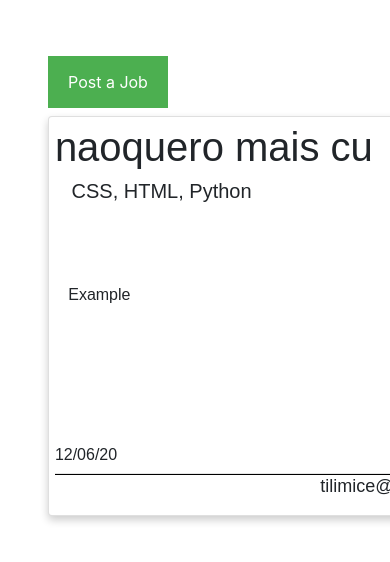
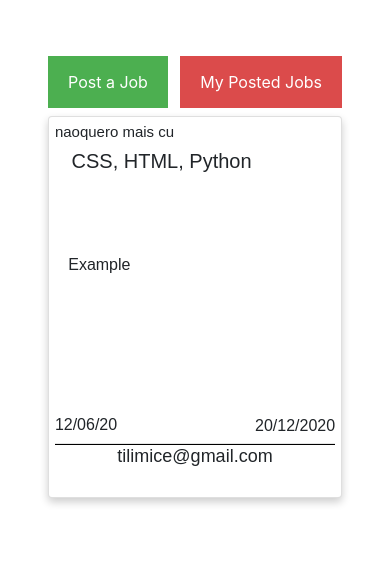
Before and after one commit to Juuj21/InkProject, a Flask app: page /jobs in a window 390 px wide; the page is wider, and only the part inside the window is pictured. Shown: the part 114-676 px from the top of that part. Run offline with Flask 2, Linux system fonts and the light colour scheme; a user stored in the database is signed in; data comes from the database, SQL or seed files in the repository; both versions use the stored data as it was after the commit; some libraries are stand-ins or nearby versions.

Commit message:
User can delete their job

```diff
--- a/Ink/app.py
+++ b/Ink/app.py
@@ -210,7 +210,7 @@ def search():
 
 @app.route("/jobs", methods=["GET", "POST"])
 @login_required
-def jobs():
+def job():
     user_id = session["user_id"]
     if request.method == "POST":
 
@@ -240,8 +240,28 @@ def jobs():
 
         with connect("ink.db") as con:
             cursor = con.cursor()
+
             cursor.execute("SELECT title FROM jobs ORDER by primaryKey DESC")
             dbTitles = cursor.fetchall()
+
+            cursor.execute("SELECT primaryKey FROM jobs WHERE id = ?", (user_id,))
+            jobsId = cursor.fetchall()
+
+            cursor.execute("SELECT deadline FROM jobs")
+            dbDeadlines = cursor.fetchall()
+
+            present = datetime.now()
+            present = datetime.strftime(present, '%m/%d/%Y')
+
+            for deadline in dbDeadlines:
+                deadline = deadline[0].split("/")
+                date = datetime(int(deadline[2]), int(deadline[1]), int(deadline[0]))
+                date = datetime.strftime(date, '%m/%d/%Y')
+
+                if date < present:
+                    cursor.execute("DELETE FROM jobs WHERE deadline = ?", (date,))
+                    con.commit()
+
             cursor.close()
 
         jobsSearch = []
@@ -264,7 +284,62 @@ def jobs():
                 job = Job(title[0], needs, description, deadline, dayPosted, email)
                 jobsSearch.append(job)
 
-        return render_template("jobs.html", jobsSearch=jobsSearch)
+        with connect("ink.db") as con:
+            cursor = con.cursor()
+            cursor.execute("SELECT title, needs, description, deadline, dayPosted, email FROM jobs WHERE id = ?", (user_id,))
+            userJobs = cursor.fetchall()
+            cursor.close()
+
+        return render_template("jobs.html", jobsSearch=jobsSearch, userJobs=userJobs, jobsId=jobsId)
+
+
+@app.route("/delete-jobs", methods=["POST"])
+@login_required
+def deleteJobs():
+    user_id = session["user_id"]
+
+    jobId = request.form.get("id")
+    password = request.form.get("password")
+
+    primaryKeys = []
+
+    if request.form.get("radio") == "yes":
+        with connect("ink.db") as con:
+            cursor = con.cursor()
+            cursor.execute("SELECT hash FROM users WHERE id = ?", (user_id,))
+            dbHash = cursor.fetchall()
+
+            if not check_password_hash(dbHash[0][0], password):
+                return apology("Wrong password", 403)
+
+            cursor.execute("SELECT primaryKey from jobs")
+            allKeys = cursor.fetchall()
+
+            cursor.execute("SELECT primaryKey from jobs WHERE id = ?", (user_id,))
+            primaryKey = cursor.fetchall()
+
+            for key in primaryKey:
+                primaryKeys.append(key[0])
+
+            if int(jobId) not in primaryKeys:
+                return apology("Invalid job id", 403)
+            else:
+                cursor.execute("DELETE FROM jobs WHERE primaryKey = ?", (jobId,))
+                con.commit()
+
+                num = 1
+                for key in allKeys:
+                    if num == int(key[0]):
+                        print("")
+                    elif num != int(key[0]):
+                        cursor.execute(f"UPDATE jobs SET primaryKey = ? WHERE primaryKey = {key[0]}", (num,))
+                        con.commit()
+
+            cursor.close()
+
+        return redirect("/jobs")
+    else:
+        return redirect("/jobs")
 
 
 @app.route("/upload", methods=["GET", "POST"])
@@ -469,7 +544,7 @@ def delete():
             num = 1
             for id in usersID:
                 if num == int(id[0]):
-                    print(f"{num} == {id[0]}")
+                    print("")
                 elif num != int(id[0]):
 
                     user = users.query.filter_by(id=id[0]).first()
--- a/Ink/templates/jobs.html
+++ b/Ink/templates/jobs.html
@@ -9,12 +9,31 @@
         .card
         {
             box-shadow: 0 4px 8px 0 #00000033;
-            width: 700px;
-            height: 400px;
+            width: auto;
+            max-width: 700px;
+            height: auto;
+            max-height: 470px;
             margin: auto;
             text-align: center;
             font-family: arial;
             padding: 2%;
+        }
+
+        @supports(-webkit-appearance: none) or (-moz-appearance: none)
+        {
+            input[type='radio']
+            {
+                --border: #BBC1E1;
+                -moz-appearance: none;
+                height: 21px;
+                width: 21px;
+                display: inline-block;
+                vertical-align: center;
+                border: 1px solid var(--bc, var(--border));
+                background: var(--b, var(--background));
+                transition: background .3s, border-color .3s, box-shadow .2s;
+            }
+
         }
 
         h1, h5, h6, p
@@ -138,7 +157,7 @@
             to {transform: scale(1)}
         }
 
-        @media screen and (max-width: 300px)
+        @media screen and (max-width: 600px)
         {
             .cancelbtn
             {
@@ -149,7 +168,14 @@
             {
                 width: 100%;
             }
+
+            .title
+            {
+                font-size: 15px;
+            }
         }
+
+
     </style>
 {% endblock %}
 
@@ -157,9 +183,14 @@
     <div>
         <button onclick="document.getElementById('postJob').style.display='block';" style="width:auto;">Post a Job</button>
 
+        <button
+        onclick="document.getElementById('deleteJob').style.display='block';"
+
+        style="width:auto; padding: 14px 20px; float: right; background-color: #db4b4b;">My Posted Jobs</button>
+
         {% for i in range(jobsSearch|length) %}
             <div class="card">
-                <h1>{{ jobsSearch[i].title }}</h1>
+                <h1 class="title">{{ jobsSearch[i].title }}</h1>
 
                 <h5>&nbsp;&nbsp;&nbsp;{{ jobsSearch[i].need }}</h5>
 
@@ -260,6 +291,96 @@
                 </div>
             </form>
         </div>
+
+        <div id="deleteJob" class="modal">
+            <form class="modal-content animate" action="/jobs" method="post">
+                <div class="imgcontainer">
+                    <span onclick="document.getElementById('deleteJob').style.display='none'" class="close" title="Close Modal">&times;</span>
+                </div>
+
+                <div class="container">
+                    <button type="button"
+                    onclick="document.getElementById('delete').style.display='block';"
+
+                    style="width:140px; padding: 14px 20px; background-color: #db4b4b;">Delete a job</button>
+
+                    <!------------------------------------Jobs------------------------------------>
+
+                    {% for job in userJobs %}
+                        <div class="card">
+
+                            <h1 class="title">{{ job[0] }}<span style="float: right;"><h6 class="title">Job's Id: {{ jobsId[loop.index-1][0] }}</h6></span></h1>
+
+                            <h5>&nbsp;&nbsp;&nbsp;{{ job[1] }}</h5>
+                            <br><br><br>
+
+                            <p>&nbsp;&nbsp;&nbsp;{{ job[2] }}</p>
+
+                            <br><br><br><br>
+
+                            <h6 style="position: relative; top: 26px;">{{ job[3] }}</h6>
+
+                            <h6 style="text-align: right;">{{ job[4] }}</h6>
+
+                            <hr style="border-bottom: 1px solid black; margin-top: 0;">
+
+                            <h5 style="text-align: center; font-size: 18px; position: relative; bottom: 15px;">{{ job[5] }}</h5>
+                        </div>
+                        <br>
+                    {% endfor %}
+                </div>
+            </form>
+        </div>
+
+        <div id="delete" class="modal">
+            <form class="modal-content animate" action="/delete-jobs" method="post" style="max-width: 350px;">
+                <div class="imgcontainer">
+                    <span onclick="document.getElementById('delete').style.display='none'" class="close" title="Close Modal">&times;</span>
+                </div>
+
+                <div class="container">
+                    <h3 class="title">Are you sure you want to delete this job?</h3>
+                    <br>
+                    <div class="form-check">
+                        <input type="radio" name="radio" id="yes" value="yes" content="yes" required>
+                        <label class="form-check-label" for="yes" style="font-size: 20px;">
+                            &nbsp;Yes :/
+                        </label>
+                    </div>
+                    <div class="form-check">
+                        <input type="radio" name="radio" id="no" value="no" content="no" required>
+                        <label class="form-check-label" for="no" style="font-size: 20px;">
+                            &nbsp;No :)
+                        </label>
+                    </div>
+
+                    <br>
+
+                    <h6 class="title" for="id">Digit the id of the job:</h6>
+                    <h7>The job's id is located at the job card in "My Posted Jobs"</h7>
+                    <br>
+                    <input type="number"
+
+                    placeholder="Job's id"
+                    name="id"
+                    id="id"
+                    required>
+
+                    <br><br>
+
+                    <h6 for="password">Type your password:</h6>
+
+                    <input type="password"
+
+                    placeholder="Password"
+                    name="password"
+                    id="password"
+                    required>
+
+                    <button type="submit" name="deleteBtn" id="deleteBtn" onclick="submitForm()">Submit</button>
+                </div>
+            </form>
+        </div>
     </div>
 {% endblock %}
 
```
Also changed, not shown: Ink/ink.db.
